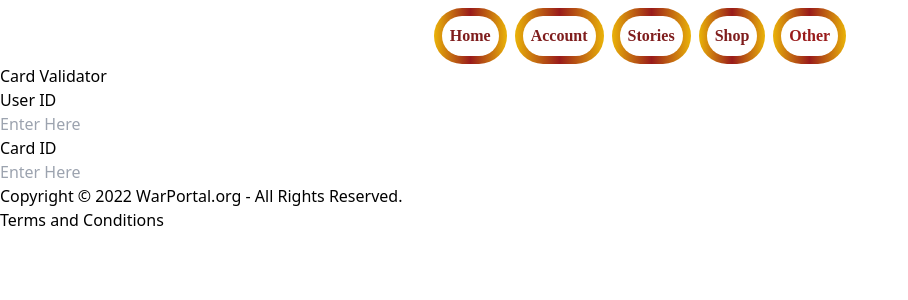
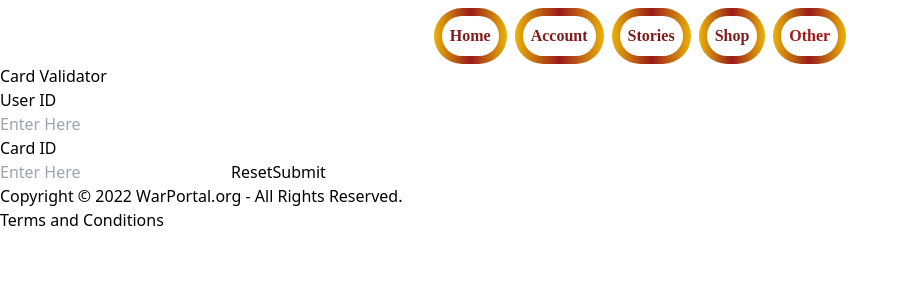
Before and after one commit to GithubWarPortal/GithubWarPortal, a React (Vite) app in the folder WarPortal/: page /Validator in a window 1280 px wide. Shown: the top 300 px of the page, without its empty margins (0-908 px from the left). Built offline with nearby package versions, Linux system fonts and the light colour scheme; a web font is replaced by a local one.

Commit message:
made input required + reset + submit form buttons

```diff
--- a/WarPortal/src/components/CardValidator.jsx
+++ b/WarPortal/src/components/CardValidator.jsx
@@ -1,12 +1,15 @@
 export default function CardValidator() {
+
     return (
         <>
           <h1>Card Validator</h1>
           <form>
             <h2>User ID</h2>
-            <input type="text" placeholder="Enter Here"></input>
+            <input type="text" placeholder="Enter Here" required></input>
             <h2>Card ID</h2>
-            <input type="text" placeholder="Enter Here"></input>
+            <input type="text" placeholder="Enter Here" required></input>
+           <button> <input type="reset"></input></button>
+           <button><input type="submit"></input> </button>
           </form>
         </>
       );
```
